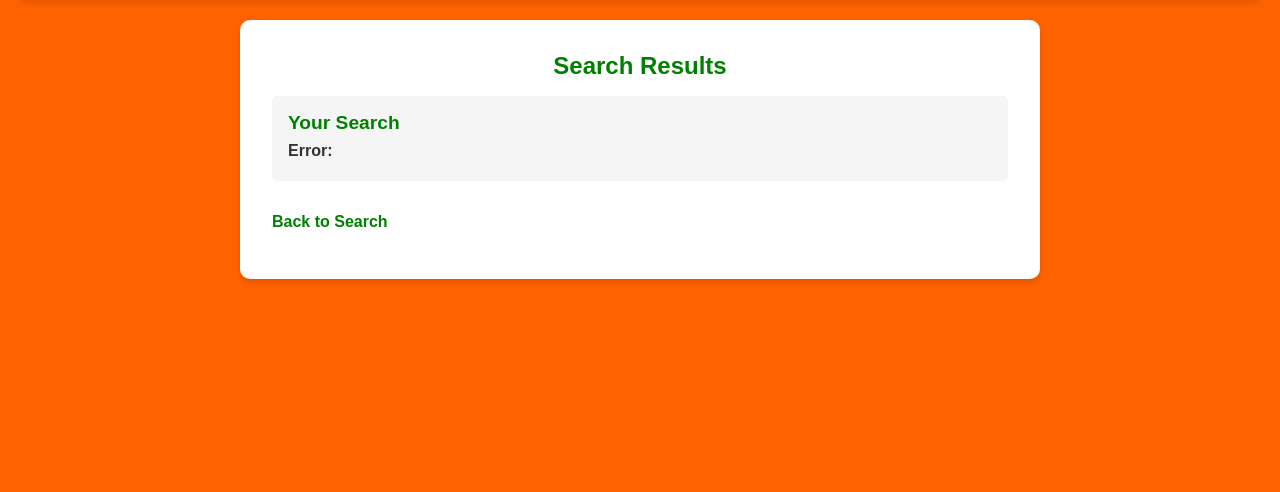
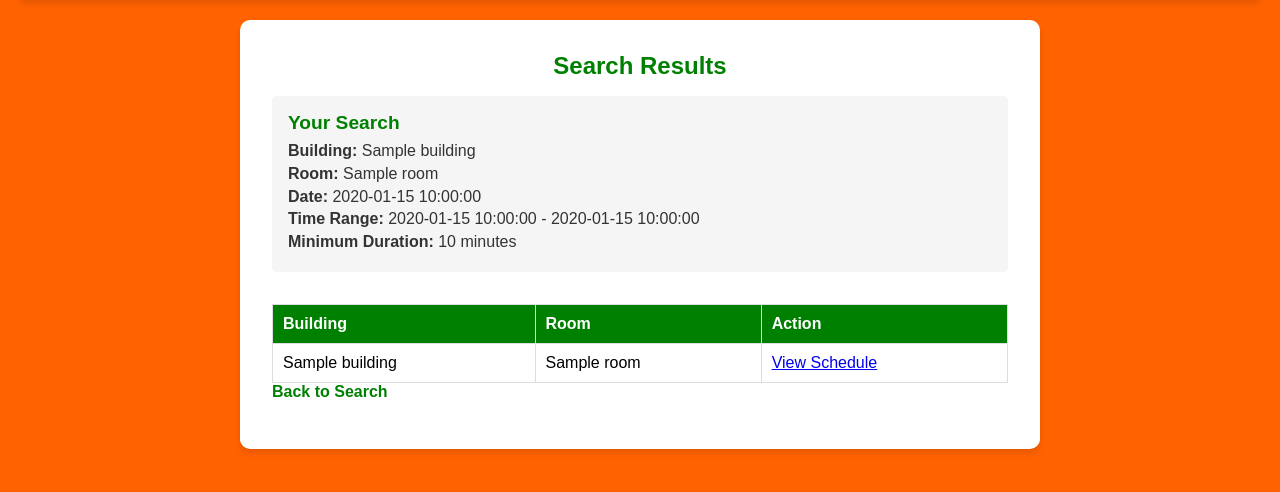
Before and after one commit to colbycade/UTDRoomFinder, a Flask app: template templates/results.html in a window 1280 px wide. Shown: the part 68-560 px from the top of the page. Run offline with Flask 3, Linux system fonts and the light colour scheme; the template is opened without the code that fills it: most values are stand-ins (such as "Sample title", 1, 10 or a date in 2020).

Commit message:
desired study duration

```diff
--- a/app.py
+++ b/app.py
@@ -1,5 +1,5 @@
 from flask import Flask, render_template, request, jsonify
-from mock_db import get_all_rooms, get_room, get_buildings, get_rooms_by_building, add_event, remove_user_event, cancel_event
+from mock_db import get_all_rooms, get_room, get_buildings, get_rooms_by_building, add_event, remove_user_event, cancel_event, get_rooms_with_sufficient_gap
 from datetime import datetime
 
 app = Flask(__name__)
@@ -12,41 +12,55 @@
     building_to_rooms = get_rooms_by_building()
     return render_template('search.html', today=today, buildings=buildings, building_to_rooms=building_to_rooms)
 
-# Search results page (redirect to schedule page)
+# Search results page
 @app.route('/results', methods=['POST'])
 def search_results():
     building = request.form.get('building')
     room = request.form.get('room')
     date = request.form.get('date')
+    start_time = request.form.get('start_time')
+    end_time = request.form.get('end_time')
+    duration = request.form.get('duration')
 
-    # Validate input and redirect to the schedule page
-    if building == "Any Building" or room == "Any Room Number":
-        # For simplicity, redirect to the first room in the database
-        room_data = get_all_rooms()[0]
-        building = room_data['building']
-        floor = room_data['floor']
-        room = room_data['room']
-    else:
-        room_data = get_room(building, floor=None, room=room)
+    # If a specific room is selected, redirect to its schedule page
+    if building != "Any Building" and room != "Any Room Number":
+        room_data = get_room(building, room)
         if not room_data:
-            return render_template('results.html', rooms=[], criteria={"error": "Room not found"})
-        floor = room_data['floor']
+            return render_template('results.html', rooms=[], criteria={
+                "building": building,
+                "room": room,
+                "date": date,
+                "start_time": start_time or "00:00",
+                "end_time": end_time or "23:59",
+                "duration": duration,
+                "error": "Room not found"
+            })
+        return render_template('schedule.html', building=building, room=room, today=date or datetime.now().strftime('%Y-%m-%d'))
 
-    return render_template('schedule.html', building=building, floor=floor, room=room, today=date or datetime.now().strftime('%Y-%m-%d'))
+    # Otherwise, find rooms with sufficient gaps
+    rooms = get_rooms_with_sufficient_gap(building, date, start_time, end_time, duration)
+    return render_template('results.html', rooms=rooms, criteria={
+        "building": building,
+        "room": room,
+        "date": date,
+        "start_time": start_time or "00:00",
+        "end_time": end_time or "23:59",
+        "duration": duration
+    })
 
 # Room schedule (API call)
-@app.route('/api/schedule/<building>/<floor>/<room>')
-def get_schedule(building, floor, room):
-    room_data = get_room(building, floor, room)
+@app.route('/api/schedule/<building>/<room>')
+def get_schedule(building, room):
+    room_data = get_room(building, room)
     if room_data:
         return jsonify(room_data['schedule'])
     return jsonify({"error": "Room not found"}), 404
 
 # Schedule page
-@app.route('/schedule/<building>/<floor>/<room>')
-def schedule(building, floor, room):
+@app.route('/schedule/<building>/<room>')
+def schedule(building, room):
     today = datetime.now().strftime('%Y-%m-%d')
-    return render_template('schedule.html', building=building, floor=floor, room=room, today=today)
+    return render_template('schedule.html', building=building, room=room, today=today)
 
 # Campus Map page
 @app.route('/map')
@@ -58,33 +72,32 @@
 def report_error():
     room = request.form.get('room')
     building = request.form.get('building')
-    floor = request.form.get('floor')
     time_block = request.form.get('time_block')
     report_type = request.form.get('report_type')
     event_title = request.form.get('event_title', '')
     explanation = request.form.get('explanation', '')
-    date = request.form.get('date', datetime.now().strftime('%Y-%m-%d'))  # Use current date if not provided
+    date = request.form.get('date', datetime.now().strftime('%Y-%m-%d'))
 
     if report_type == "add":
         try:
             start_time, end_time = time_block.split(' - ')
         except ValueError:
             return jsonify({"error": "Invalid time block format"}), 400
-        success = add_event(building, floor, room, date, start_time, end_time, event_title)
+        success = add_event(building, room, date, start_time, end_time, event_title)
         if not success:
             return jsonify({"error": "Room not found"}), 404
-        return jsonify({"status": "Event added", "building": building, "floor": floor, "room": room, "time_block": time_block, "event_title": event_title})
+        return jsonify({"status": "Event added", "building": building, "room": room, "time_block": time_block, "event_title": event_title})
 
     elif report_type == "remove":
-        success = remove_user_event(building, floor, room, date, time_block)
+        success = remove_user_event(building, room, date, time_block)
         if not success:
             return jsonify({"error": "Room or event not found"}), 404
-        return jsonify({"status": "Event removed", "building": building, "floor": floor, "room": room, "time_block": time_block})
+        return jsonify({"status": "Event removed", "building": building, "room": room, "time_block": time_block})
 
     elif report_type == "cancelled":
-        success = cancel_event(building, floor, room, date, time_block)
+        success = cancel_event(building, room, date, time_block)
         if not success:
             return jsonify({"error": "Room or event not found"}), 404
-        return jsonify({"status": "Event marked as cancelled", "building": building, "floor": floor, "room": room, "time_block": time_block, "explanation": explanation})
+        return jsonify({"status": "Event marked as cancelled", "building": building, "room": room, "time_block": time_block, "explanation": explanation})
 
-    return jsonify({"status": "Report submitted", "building": building, "floor": floor, "room": room, "time_block": time_block})
+    return jsonify({"status": "Report submitted", "building": building, "room": room, "time_block": time_block})
--- a/static/js/script.js
+++ b/static/js/script.js
@@ -14,10 +14,9 @@
 async function loadSchedule() {
     const path = window.location.pathname.split('/').filter(Boolean);
     const building = path[1];
-    const floor = path[2];
-    const room = path[3];
+    const room = path[2]; // Now includes the floor (e.g., "2.301")
     const date = document.getElementById('schedule-date').value;
-    const response = await fetch(`/api/schedule/${building}/${floor}/${room}`);
+    const response = await fetch(`/api/schedule/${building}/${room}`);
     const schedule = await response.json();
     const scheduleTable = document.getElementById('schedule');
     scheduleTable.innerHTML = '';
@@ -56,8 +55,7 @@
 
     const path = window.location.pathname.split('/').filter(Boolean);
     const building = path[1];
-    const floor = path[2];
-    const room = path[3];
+    const room = path[2]; // Now includes the floor (e.g., "2.301")
 
     // Reset visibility of form fields
     eventTitleLabel.style.display = 'none';
@@ -66,13 +64,13 @@
     explanationLabel.style.display = 'none';
 
     if (mode === 'add-missing') {
-        dialogTitle.textContent = `Is there an event in ${building} ${floor}.${room} on ${document.getElementById('schedule-date').value}?`;
+        dialogTitle.textContent = `Is there an event in ${building} ${room} on ${document.getElementById('schedule-date').value}?`;
         dialogMessage.textContent = 'Let us know:';
         eventTitleLabel.style.display = 'block';
         startTimeLabel.style.display = 'block';
         endTimeLabel.style.display = 'block';
         confirmButton.textContent = 'Add Event';
-        confirmButton.onclick = () => submitReport(building, floor, room, null, 'add');
+        confirmButton.onclick = () => submitReport(building, room, null, 'add');
     } else {
         const time = button.dataset.time;
         const status = button.dataset.status;
@@ -84,14 +82,14 @@
             eventTitleLabel.style.display = 'none';
             explanationLabel.style.display = 'block';
             confirmButton.textContent = 'Report Cancelled';
-            confirmButton.onclick = () => submitReport(building, floor, room, time, 'cancelled');
+            confirmButton.onclick = () => submitReport(building, room, time, 'cancelled');
         } else if (status === 'User Reported') {
             dialogTitle.textContent = 'Is this user-reported event not happening?';
             dialogMessage.textContent = 'Confirm event removal:';
             eventTitleLabel.style.display = 'none';
             explanationLabel.style.display = 'none';
             confirmButton.textContent = 'Remove Event';
-            confirmButton.onclick = () => submitReport(building, floor, room, time, 'remove');
+            confirmButton.onclick = () => submitReport(building, room, time, 'remove');
         }
         // Ignore "Cancelled" events for reporting changes
     }
@@ -103,7 +101,7 @@
     };
 }
 
-async function submitReport(building, floor, room, time, reportType) {
+async function submitReport(building, room, time, reportType) {
     const eventTitle = document.getElementById('event-title')?.value || '';
     const startTime = document.getElementById('start-time')?.value || '';
     const endTime = document.getElementById('end-time')?.value || '';
@@ -113,7 +111,7 @@
     const response = await fetch('/api/report', {
         method: 'POST',
         headers: { 'Content-Type': 'application/x-www-form-urlencoded' },
-        body: `building=${building}&floor=${floor}&room=${room}&time_block=${timeBlock}&report_type=${reportType}&event_title=${eventTitle}&explanation=${explanation}&date=${date}`
+        body: `building=${building}&room=${room}&time_block=${timeBlock}&report_type=${reportType}&event_title=${eventTitle}&explanation=${explanation}&date=${date}`
     });
     const result = await response.json();
     alert(`Report status: ${result.status}`);
--- a/templates/map.html
+++ b/templates/map.html
@@ -1,7 +1,8 @@
 {% extends "base.html" %}
 {% block content %}
+    <main class="map-page">
         <h2>Campus Map</h2>
-    <div class="map-container" style="width: 100%; height: 80vh;">
+        <div class="map-container">
             <iframe
                 src="https://map.concept3d.com/?id=1772#!s/"
                 width="100%"
@@ -12,4 +13,5 @@
                 style="border:0px solid #fff; margin:0; padding:0;">
             </iframe>
         </div>
+    </main>
 {% endblock %}
--- a/templates/results.html
+++ b/templates/results.html
@@ -3,8 +3,37 @@
     <h2>Search Results</h2>
     <div class="search-criteria">
         <h3>Your Search</h3>
-        <p><strong>Error:</strong> {{ criteria.error }}</p>
+        <p><strong>Building:</strong> {{ criteria.building }}</p>
+        <p><strong>Room:</strong> {{ criteria.room }}</p>
+        <p><strong>Date:</strong> {{ criteria.date }}</p>
+        <p><strong>Time Range:</strong> {{ criteria.start_time }} - {{ criteria.end_time }}</p>
+        <p><strong>Minimum Duration:</strong> {{ criteria.duration }} minutes</p>
+        {% if criteria.error %}
+            <p><strong>Error:</strong> {{ criteria.error }}</p>
+        {% endif %}
     </div>
+    {% if not criteria.error and rooms %}
+        <table class="results-table">
+            <thead>
+                <tr>
+                    <th>Building</th>
+                    <th>Room</th>
+                    <th>Action</th>
+                </tr>
+            </thead>
+            <tbody>
+                {% for room in rooms %}
+                    <tr>
+                        <td>{{ room.building }}</td>
+                        <td>{{ room.room }}</td>
+                        <td>
+                            <a href="{{ url_for('schedule', building=room.building, room=room.room) }}">View Schedule</a>
+                        </td>
+                    </tr>
+                {% endfor %}
+            </tbody>
+        </table>
+    {% endif %}
     <div class="back-link">
         <a href="{{ url_for('search') }}">Back to Search</a>
     </div>
--- a/templates/schedule.html
+++ b/templates/schedule.html
@@ -1,6 +1,6 @@
 {% extends "base.html" %}
 {% block content %}
-    <h2>Room Schedule - {{ building }} {{ floor }}.{{ room }}</h2>
+    <h2>Room Schedule - {{ building }} {{ room }}</h2>
     <div class="schedule-header">
         <div>
             <label for="schedule-date">Date:</label>
```
Also changed, not shown: mock_db.py (+103 -22 lines), templates/search.html (+38 -23 lines). Lines whose indentation alone changed are shown as unchanged.
